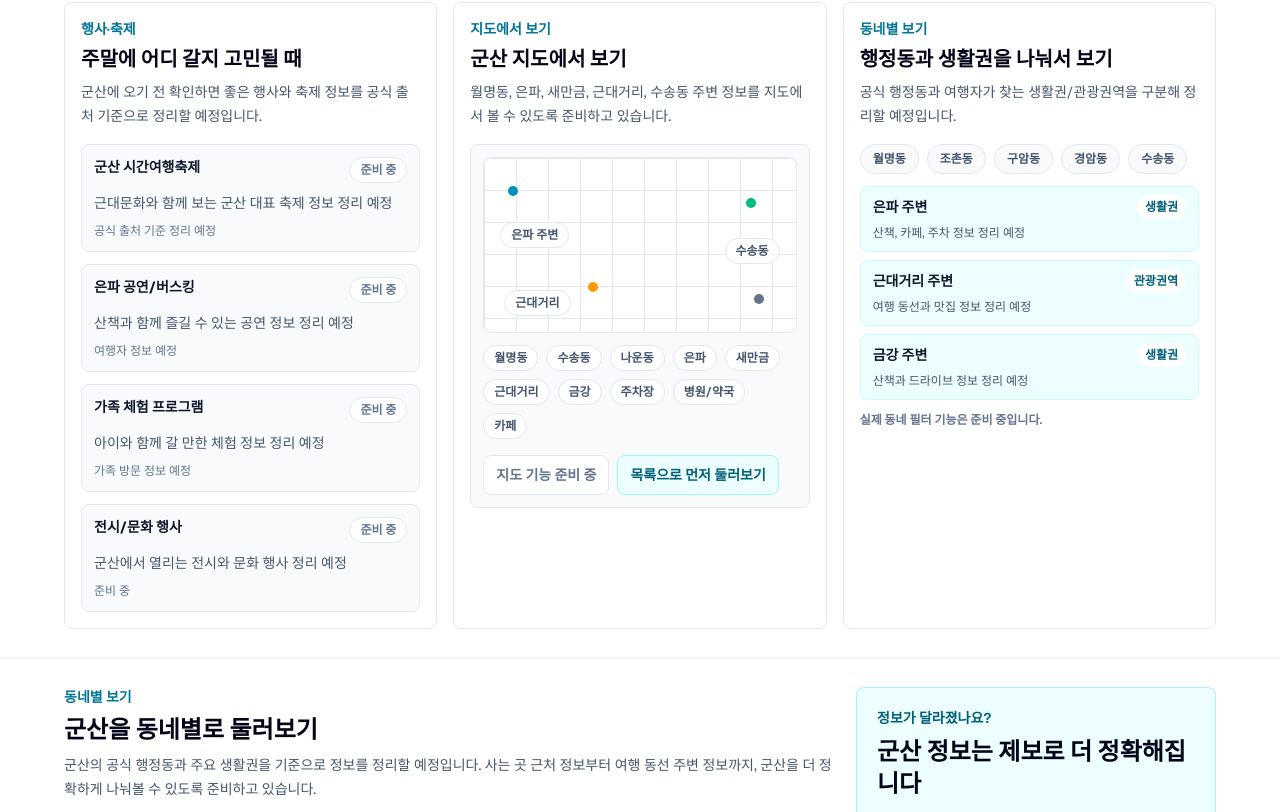
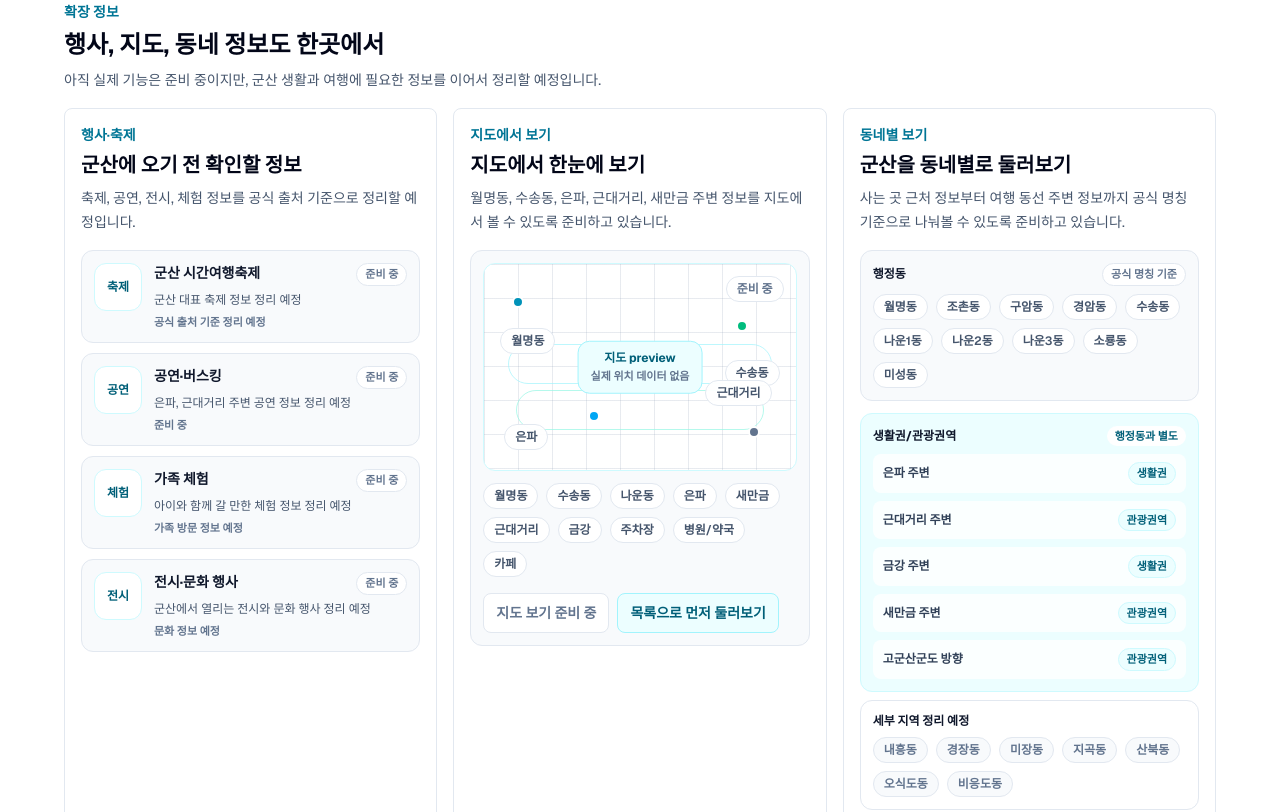
Before and after one commit to Aprasaks/gunsan-com, a Next.js app: page / in a window 1280 px wide. Shown: the part 2568-3380 px from the top of the page. Built offline with nearby package versions, Linux system fonts and the light colour scheme.

Commit message:
행사·지도·동네 비주얼 placeholder 개선 #49

```diff
--- a/app/page.tsx
+++ b/app/page.tsx
@@ -180,23 +180,27 @@ const todayItems = [
 const eventFestivalItems = [
   {
     title: "군산 시간여행축제",
-    description: "근대문화와 함께 보는 군산 대표 축제 정보 정리 예정",
+    description: "군산 대표 축제 정보 정리 예정",
     label: "공식 출처 기준 정리 예정",
+    visual: "축제",
   },
   {
-    title: "은파 공연/버스킹",
-    description: "산책과 함께 즐길 수 있는 공연 정보 정리 예정",
-    label: "여행자 정보 예정",
+    title: "공연·버스킹",
+    description: "은파, 근대거리 주변 공연 정보 정리 예정",
+    label: "준비 중",
+    visual: "공연",
   },
   {
-    title: "가족 체험 프로그램",
+    title: "가족 체험",
     description: "아이와 함께 갈 만한 체험 정보 정리 예정",
     label: "가족 방문 정보 예정",
+    visual: "체험",
   },
   {
-    title: "전시/문화 행사",
+    title: "전시·문화 행사",
     description: "군산에서 열리는 전시와 문화 행사 정리 예정",
-    label: "준비 중",
+    label: "문화 정보 예정",
+    visual: "전시",
   },
 ] as const;
 
@@ -568,32 +572,46 @@ export default function Home() {
       </section>
 
       <section className="border-y border-slate-100 bg-white px-4 py-6 sm:px-6 lg:py-7">
-        <div className="mx-auto grid w-full max-w-6xl gap-4 lg:grid-cols-3">
+        <div className="mx-auto w-full max-w-6xl">
+          <SectionHeader
+            eyebrow="확장 정보"
+            title="행사, 지도, 동네 정보도 한곳에서"
+            description="아직 실제 기능은 준비 중이지만, 군산 생활과 여행에 필요한 정보를 이어서 정리할 예정입니다."
+          />
+        </div>
+        <div className="mx-auto mt-4 grid w-full max-w-6xl gap-4 lg:grid-cols-3">
           <InfoPanel
             eyebrow="행사·축제"
-            title="주말에 어디 갈지 고민될 때"
-            description="군산에 오기 전 확인하면 좋은 행사와 축제 정보를 공식 출처 기준으로 정리할 예정입니다."
+            title="군산에 오기 전 확인할 정보"
+            description="축제, 공연, 전시, 체험 정보를 공식 출처 기준으로 정리할 예정입니다."
           >
-            <div className="mt-4 grid gap-3 sm:grid-cols-2 lg:grid-cols-1">
+            <div className="mt-4 grid gap-2.5 sm:grid-cols-2 lg:grid-cols-1">
               {eventFestivalItems.map((item) => (
                 <article
                   key={item.title}
-                  className="rounded-lg border border-slate-200 bg-slate-50 p-3"
+                  className="rounded-xl border border-slate-200 bg-slate-50 p-3"
                 >
-                  <div className="flex items-start justify-between gap-3">
+                  <div className="flex gap-3">
+                    <div className="grid h-12 min-w-12 place-items-center rounded-xl border border-cyan-100 bg-white text-xs font-bold text-cyan-800">
+                      {item.visual}
+                    </div>
+                    <div className="min-w-0 flex-1">
+                      <div className="flex items-start justify-between gap-2">
                         <h3 className="text-sm font-bold text-slate-900">
                           {item.title}
                         </h3>
-                    <span className="shrink-0 rounded-full border border-slate-200 bg-white px-2.5 py-1 text-xs font-semibold text-slate-500">
+                        <span className="shrink-0 rounded-full border border-slate-200 bg-white px-2 py-0.5 text-[11px] font-semibold text-slate-500">
                           준비 중
                         </span>
                       </div>
-                  <p className="mt-2 text-sm leading-6 text-slate-600">
+                      <p className="mt-1 text-xs leading-5 text-slate-600">
                         {item.description}
                       </p>
-                  <p className="mt-2 text-xs font-medium text-slate-500">
+                      <p className="mt-1 text-[11px] font-semibold text-slate-500">
                         {item.label}
                       </p>
+                    </div>
+                  </div>
                 </article>
               ))}
             </div>
@@ -601,24 +619,40 @@ export default function Home() {
 
           <InfoPanel
             eyebrow="지도에서 보기"
-            title="군산 지도에서 보기"
-            description="월명동, 은파, 새만금, 근대거리, 수송동 주변 정보를 지도에서 볼 수 있도록 준비하고 있습니다."
+            title="지도에서 한눈에 보기"
+            description="월명동, 수송동, 은파, 근대거리, 새만금 주변 정보를 지도에서 볼 수 있도록 준비하고 있습니다."
           >
-            <div className="mt-4 rounded-lg border border-slate-200 bg-slate-50 p-3">
-              <div className="relative min-h-44 overflow-hidden rounded-lg border border-slate-200 bg-white">
-                <div className="absolute inset-0 bg-[linear-gradient(90deg,#e2e8f0_1px,transparent_1px),linear-gradient(180deg,#e2e8f0_1px,transparent_1px)] bg-[size:32px_32px]" />
-                <div className="absolute left-6 top-7 h-2.5 w-2.5 rounded-full bg-cyan-600" />
-                <div className="absolute right-10 top-10 h-2.5 w-2.5 rounded-full bg-emerald-500" />
-                <div className="absolute bottom-10 left-1/3 h-2.5 w-2.5 rounded-full bg-amber-500" />
-                <div className="absolute bottom-7 right-8 h-2.5 w-2.5 rounded-full bg-slate-500" />
-                <div className="absolute left-4 top-16 rounded-full border border-slate-200 bg-white px-2.5 py-1 text-xs font-semibold text-slate-600">
-                  은파 주변
+            <div className="mt-4 rounded-xl border border-slate-200 bg-slate-50 p-3">
+              <div className="relative min-h-52 overflow-hidden rounded-xl border border-cyan-100 bg-white">
+                <div className="absolute inset-0 bg-[linear-gradient(90deg,rgba(148,163,184,0.22)_1px,transparent_1px),linear-gradient(180deg,rgba(148,163,184,0.22)_1px,transparent_1px)] bg-[size:34px_34px]" />
+                <div className="absolute inset-x-6 top-20 h-10 rounded-[999px] border border-cyan-200/70" />
+                <div className="absolute bottom-10 left-8 right-8 h-10 rounded-[999px] border border-teal-200/70" />
+                <span className="absolute right-3 top-3 rounded-full border border-slate-200 bg-white px-2.5 py-1 text-xs font-semibold text-slate-500">
+                  준비 중
+                </span>
+                <div className="absolute left-7 top-8 h-3 w-3 rounded-full border-2 border-white bg-cyan-600" />
+                <div className="absolute right-12 top-14 h-3 w-3 rounded-full border-2 border-white bg-emerald-500" />
+                <div className="absolute bottom-12 left-1/3 h-3 w-3 rounded-full border-2 border-white bg-sky-500" />
+                <div className="absolute bottom-8 right-9 h-3 w-3 rounded-full border-2 border-white bg-slate-500" />
+                <div className="absolute left-4 top-16 rounded-full border border-slate-200 bg-white/95 px-2.5 py-1 text-xs font-semibold text-slate-600">
+                  월명동
                 </div>
-                <div className="absolute bottom-4 left-5 rounded-full border border-slate-200 bg-white px-2.5 py-1 text-xs font-semibold text-slate-600">
+                <div className="absolute bottom-5 left-5 rounded-full border border-slate-200 bg-white/95 px-2.5 py-1 text-xs font-semibold text-slate-600">
+                  은파
+                </div>
+                <div className="absolute right-4 top-24 rounded-full border border-slate-200 bg-white/95 px-2.5 py-1 text-xs font-semibold text-slate-600">
+                  수송동
+                </div>
+                <div className="absolute bottom-16 right-6 rounded-full border border-slate-200 bg-white/95 px-2.5 py-1 text-xs font-semibold text-slate-600">
                   근대거리
                 </div>
-                <div className="absolute right-4 top-20 rounded-full border border-slate-200 bg-white px-2.5 py-1 text-xs font-semibold text-slate-600">
-                  수송동
+                <div className="absolute left-1/2 top-1/2 -translate-x-1/2 -translate-y-1/2 rounded-xl border border-cyan-200 bg-cyan-50 px-3 py-2 text-center">
+                  <p className="text-xs font-bold text-cyan-800">
+                    지도 preview
+                  </p>
+                  <p className="mt-0.5 text-[11px] font-semibold text-slate-500">
+                    실제 위치 데이터 없음
+                  </p>
                 </div>
               </div>
 
@@ -635,7 +669,7 @@ export default function Home() {
 
               <div className="mt-4 flex flex-col gap-2 sm:flex-row">
                 <span className="inline-flex h-10 items-center justify-center rounded-lg border border-slate-200 bg-white px-3 text-sm font-semibold text-slate-500">
-                  지도 기능 준비 중
+                  지도 보기 준비 중
                 </span>
                 <Link
                   href="/places"
@@ -649,39 +683,71 @@ export default function Home() {
 
           <InfoPanel
             eyebrow="동네별 보기"
-            title="행정동과 생활권을 나눠서 보기"
-            description="공식 행정동과 여행자가 찾는 생활권/관광권역을 구분해 정리할 예정입니다."
+            title="군산을 동네별로 둘러보기"
+            description="사는 곳 근처 정보부터 여행 동선 주변 정보까지 공식 명칭 기준으로 나눠볼 수 있도록 준비하고 있습니다."
           >
-            <div className="mt-4">
-              <div className="flex flex-wrap gap-2">
-                {administrativeNeighborhoods.slice(0, 5).map((item) => (
+            <div className="mt-4 space-y-3">
+              <div className="rounded-xl border border-slate-200 bg-slate-50 p-3">
+                <div className="flex items-center justify-between gap-3">
+                  <h3 className="text-xs font-bold text-slate-900">행정동</h3>
+                  <span className="rounded-full border border-slate-200 bg-white px-2 py-0.5 text-[11px] font-semibold text-slate-500">
+                    공식 명칭 기준
+                  </span>
+                </div>
+                <div className="mt-2 flex flex-wrap gap-2">
+                  {administrativeNeighborhoods.slice(0, 10).map((item) => (
                     <span
                       key={item.name}
-                    className="rounded-full border border-slate-200 bg-slate-50 px-3 py-1.5 text-xs font-semibold text-slate-600"
+                      className="rounded-full border border-slate-200 bg-white px-2.5 py-1 text-xs font-semibold text-slate-600"
                     >
                       {item.name}
                     </span>
                   ))}
                 </div>
-              <div className="mt-3 grid gap-2">
-                {localAreas.slice(0, 3).map((area) => (
+              </div>
+
+              <div className="grid gap-2">
+                <div className="rounded-xl border border-cyan-100 bg-cyan-50 p-3">
+                  <div className="flex items-center justify-between gap-3">
+                    <h3 className="text-xs font-bold text-slate-900">
+                      생활권/관광권역
+                    </h3>
+                    <span className="rounded-full bg-white px-2 py-0.5 text-[11px] font-semibold text-cyan-800">
+                      행정동과 별도
+                    </span>
+                  </div>
+                  <div className="mt-2 grid gap-2">
+                    {localAreas.slice(0, 5).map((area) => (
                       <div
                         key={area.name}
-                    className="rounded-lg border border-cyan-100 bg-cyan-50 px-3 py-2"
+                        className="flex items-center justify-between gap-3 rounded-lg bg-white/80 px-2.5 py-2"
                       >
-                    <div className="flex items-center justify-between gap-3">
-                      <p className="text-sm font-bold text-slate-900">
+                        <span className="text-xs font-bold text-slate-700">
                           {area.name}
-                      </p>
-                      <span className="rounded-full bg-white px-2 py-1 text-xs font-semibold text-cyan-800">
+                        </span>
+                        <span className="rounded-full border border-cyan-100 bg-cyan-50 px-2 py-0.5 text-[11px] font-semibold text-cyan-800">
                           {area.label}
                         </span>
                       </div>
-                    <p className="mt-1 text-xs leading-5 text-slate-600">
-                      {area.description}
+                    ))}
+                  </div>
+                </div>
+
+                <div className="rounded-xl border border-slate-200 bg-white p-3">
+                  <p className="text-xs font-bold text-slate-900">
+                    세부 지역 정리 예정
                   </p>
+                  <div className="mt-2 flex flex-wrap gap-2">
+                    {detailNeighborhoods.slice(0, 7).map((item) => (
+                      <span
+                        key={item}
+                        className="rounded-full border border-slate-200 bg-slate-50 px-2.5 py-1 text-xs font-semibold text-slate-500"
+                      >
+                        {item}
+                      </span>
+                    ))}
                   </div>
-                ))}
+                </div>
               </div>
               <p className="mt-3 text-xs font-semibold text-slate-500">
                 실제 동네 필터 기능은 준비 중입니다.
```
Lines whose indentation alone changed are shown as unchanged.
